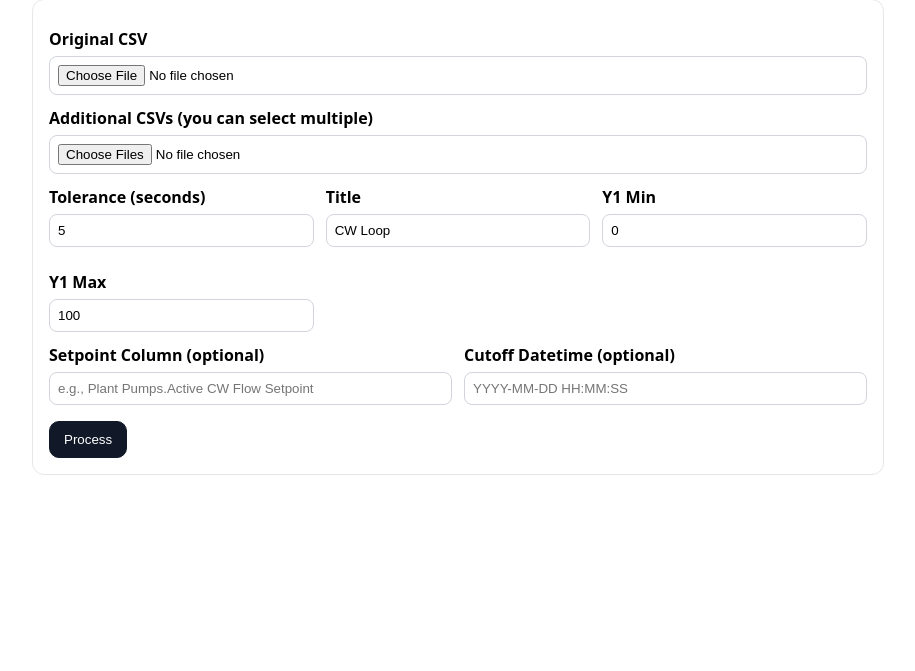
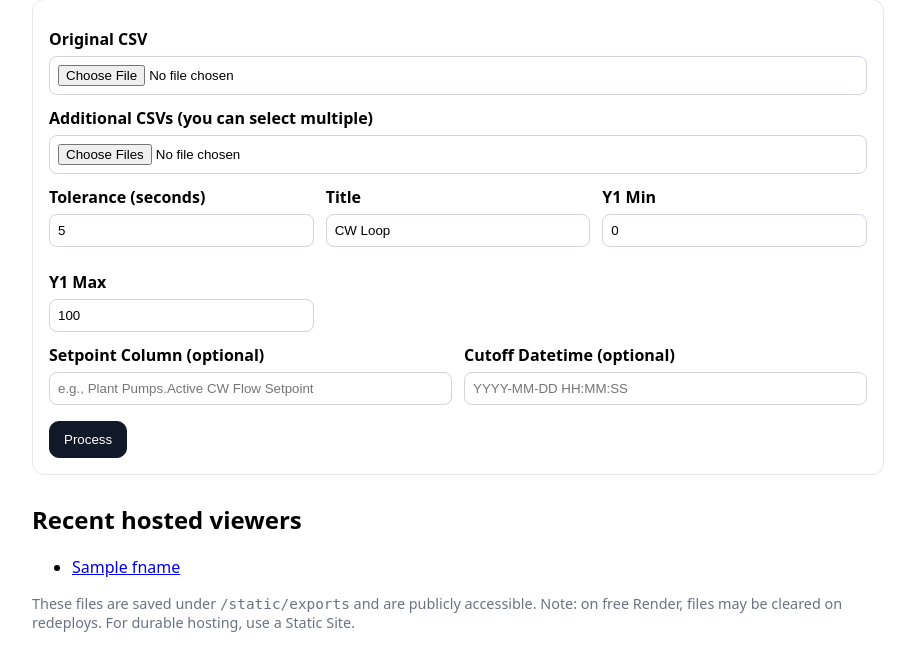
Before and after one commit to jiffcope-byte/cwloop-webapp, a Flask app: template templates/index.html in a window 1280 px wide. Shown: the part 149-820 px from the top of the page, without its empty margins (182-1097 px from the left). Before the commit the page ends 624 px from the top, so only its background shows below. Run offline with Flask 3, Linux system fonts and the light colour scheme; the template is opened without the code that fills it: most values are stand-ins (such as "Sample title", 1, 10 or a date in 2020).

Commit message:
feat: host generated Plotly HTML & merged CSV under /static/exports and list recent viewers

```diff
--- a/app.py
+++ b/app.py
@@ -1,5 +1,4 @@
 from flask import Flask, render_template, request, send_file, redirect, url_for, flash
-from werkzeug.exceptions import RequestEntityTooLarge
 from werkzeug.utils import secure_filename
 import pandas as pd
 import numpy as np
@@ -10,18 +9,21 @@ from pathlib import Path
 import tempfile
 import os
 import zipfile
+import re
+from datetime import datetime
 
 app = Flask(__name__)
 app.secret_key = "dev-secret"
-# Upload size limit via env MAX_UPLOAD_MB (default 100 MB)
-try:
-    MAX_UPLOAD_MB = int(os.getenv("MAX_UPLOAD_MB", "100"))
-except ValueError:
-    MAX_UPLOAD_MB = 100
-app.config["MAX_CONTENT_LENGTH"] = MAX_UPLOAD_MB * 1024 * 1024
-
+# Directory to host generated files (served at /static/exports/...)
+EXPORTS_DIR = Path(app.static_folder) / "exports"
+EXPORTS_DIR.mkdir(parents=True, exist_ok=True)
 
 ALLOWED_EXTENSIONS = {"csv"}
+
+def slugify(s: str) -> str:
+    s = re.sub(r"[^A-Za-z0-9\-\_]+", "-", s.strip())
+    s = re.sub(r"-+", "-", s).strip("-").lower()
+    return s or "viewer"
 
 def allowed_file(filename):
     return "." in filename and filename.rsplit(".", 1)[1].lower() in ALLOWED_EXTENSIONS
@@ -166,7 +168,7 @@ def build_plot(df: pd.DataFrame, time_col: str, title="CW Loop", y1_min=0, y1_ma
 
     figure_html = pio.to_html(fig, include_plotlyjs=True, full_html=False)
     trace_names = [t.name for t in fig.data]
-    checkbox_items = "\n".join(
+    checkbox_items = "\\n".join(
         f'<label style="margin-right:12px;"><input type="checkbox" class="series-toggle" data-trace="{{i}}" checked> {{name}}</label>'
         for i, name in enumerate(trace_names)
     )
@@ -230,7 +232,14 @@ def build_plot(df: pd.DataFrame, time_col: str, title="CW Loop", y1_min=0, y1_ma
 
 @app.route("/", methods=["GET"])
 def index():
-    return render_template("index.html")
+    # Build a simple list of recent hosted HTML viewers
+    exports = []
+    try:
+        for p in sorted(EXPORTS_DIR.glob("*.html"), key=lambda x: x.stat().st_mtime, reverse=True)[:20]:
+            exports.append(p.name)
+    except Exception:
+        pass
+    return render_template("index.html", exports_list=exports)
 
 @app.route("/process", methods=["POST"])
 def process():
@@ -274,6 +283,17 @@ def process():
         html = build_plot(merged_df, time_col=time_col, title=title, y1_min=y1_min, y1_max=y1_max, setpoint_name=setpoint_name)
         html_bytes = html.encode("utf-8")
 
+    # ---- EXPORTS SAVE (hosted on /static/exports) ----
+    ts = datetime.utcnow().strftime("%Y%m%d-%H%M%S")
+    slug = slugify(title)
+    hosted_html = EXPORTS_DIR / f"{slug}-{ts}.html"
+    hosted_csv  = EXPORTS_DIR / f"{slug}-{ts}.csv"
+    try:
+        hosted_html.write_bytes(html_bytes)
+        hosted_csv.write_bytes(csv_buf.getvalue())
+    except Exception as e:
+        pass
+
     out_zip = BytesIO()
     with zipfile.ZipFile(out_zip, "w", zipfile.ZIP_DEFLATED) as zf:
         zf.writestr(f"{title} - merged.csv", csv_buf.getvalue())
@@ -284,10 +304,3 @@ def process():
 
 if __name__ == "__main__":
     app.run(host="0.0.0.0", port=5000, debug=True)
-
-
-@app.errorhandler(RequestEntityTooLarge)
-def handle_file_too_large(e):
-    limit_mb = int(app.config.get("MAX_CONTENT_LENGTH", 0) / (1024*1024))
-    return (f"Upload too large. Limit is {limit_mb} MB. "
-            f"You can raise it by setting env var MAX_UPLOAD_MB on Render.", 413)
--- a/templates/index.html
+++ b/templates/index.html
@@ -49,6 +49,26 @@
 
       <button type="submit">Process</button>
     </form>
+
+      <h2 style="margin-top:28px;">Recent hosted viewers</h2>
+      {% if exports_list and exports_list|length > 0 %}
+        <ul>
+          {% for fname in exports_list %}
+            <li>
+              <a href="{{ url_for('static', filename='exports/' + fname) }}" target="_blank" rel="noopener">
+                {{ fname }}
+              </a>
+            </li>
+          {% endfor %}
+        </ul>
+        <p style="color:#6b7280;font-size:0.9rem;">
+          These files are saved under <code>/static/exports</code> and are publicly accessible.
+          Note: on free Render, files may be cleared on redeploys. For durable hosting, use a Static Site.
+        </p>
+      {% else %}
+        <p style="color:#6b7280;">No hosted viewers yet. Generate one to see it listed here.</p>
+      {% endif %}
+
   </div>
 </body>
 </html>
```
